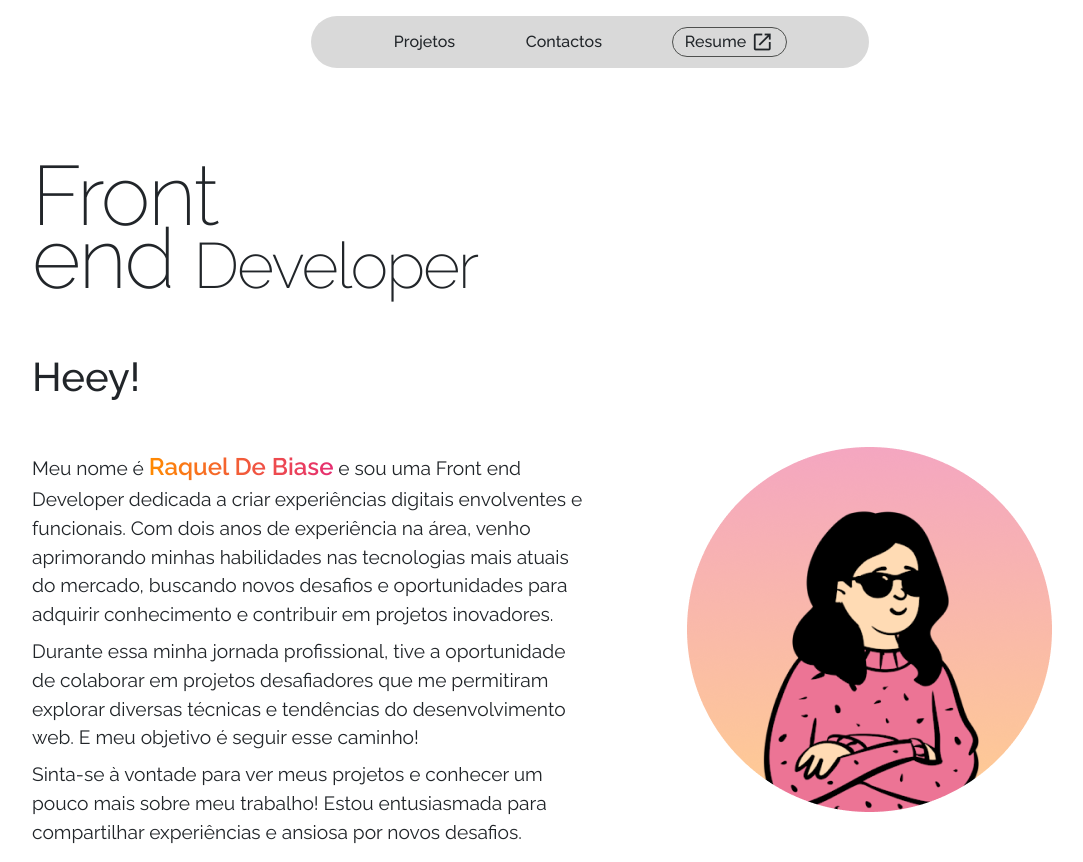
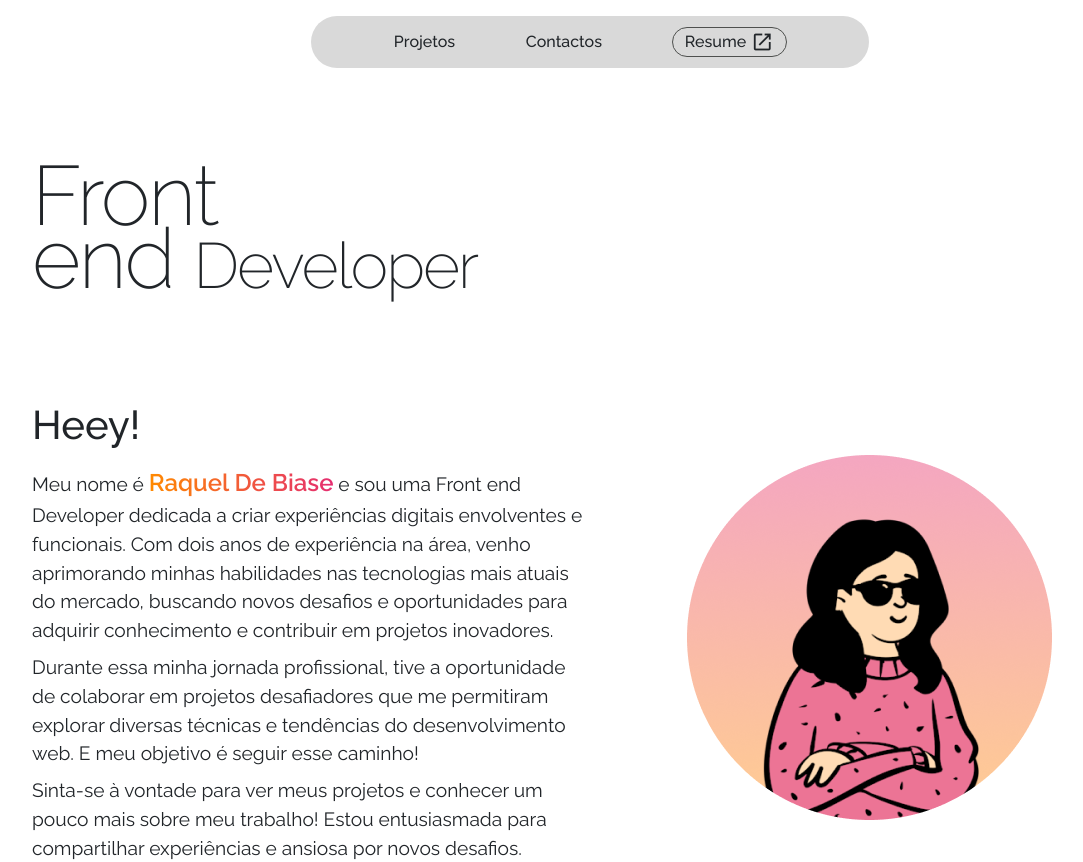
Before and after one commit to raqueldebiase/MeuWebsite, an Angular app: page / in a window 1280 px wide. Shown: the top 862 px of the page, without its empty margins (50-1133 px from the left). Built offline with nearby package versions, Linux system fonts and the light colour scheme.

Commit message:
fix tamanho footer

```diff
--- a/src/app/content/content.component.html
+++ b/src/app/content/content.component.html
@@ -13,7 +13,7 @@
   <div class="container">
     <div class="row mb-2 mb-md-3 about-txt">
       <div class="col-12 col-md-6 my-2">
-        <h2 class="mb-5">Heey!</h2>
+        <h2 class="mt-3 mb-2 mt-md-5 mb-md-3">Heey!</h2>
         <p>Meu nome é <span class="meuNome">Raquel De Biase</span> e sou uma Front end Developer dedicada a criar experiências digitais envolventes e funcionais. Com dois anos de experiência na área, venho aprimorando minhas habilidades nas tecnologias mais atuais do mercado, buscando novos desafios e oportunidades para adquirir conhecimento e contribuir em projetos inovadores.</p>
 
         <p class="mt-2">Durante essa minha jornada profissional, tive a oportunidade de colaborar em projetos desafiadores que me permitiram explorar diversas técnicas e tendências do desenvolvimento web. E meu objetivo é seguir esse caminho!</p>
--- a/src/app/footer/footer.component.css
+++ b/src/app/footer/footer.component.css
@@ -79,4 +79,7 @@ li .linkedin:hover {
   .copy p {
     font-size: 8px;
   }
+  .footer-container {
+    height: 100px;
+  }
 }
```
